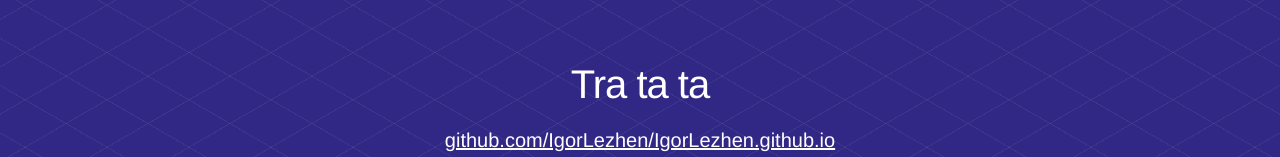
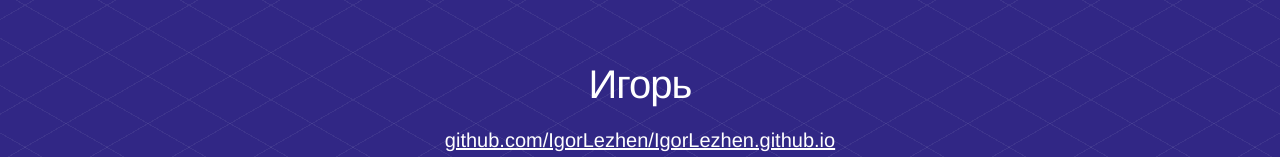
Before and after one commit to IgorLezhen/IgorLezhen.github.io, a plain HTML site: page index.html in a window 1280 px wide. Shown: the part 265-422 px from the top of the page. Drawn offline with Linux system fonts and the light colour scheme.

Commit message:
Update index.html

```diff
--- a/index.html
+++ b/index.html
@@ -2,17 +2,17 @@
 <html lang="ru">
   <head>
     <meta charset="utf-8">
-    <title>Tra ta ta</title>
+    <title>Игорь</title>
     <link rel="stylesheet" href="css/style.css">
   </head>
   <body>
 
     <main>
       <a href="https://htmlacademy.ru">
-        <img src="img/bane.svg" width="300" height="300" alt="Tra ta ta">
+        <img src="img/bane.svg" width="300" height="300" alt="Игорь">
       </a>
 
-      <h1>Tra ta ta</h1>
+      <h1>Игорь</h1>
 
       <p>
         <a href="https://github.com/IgorLezhen/IgorLezhen.github.io">github.com/IgorLezhen/IgorLezhen.github.io</a>
```
